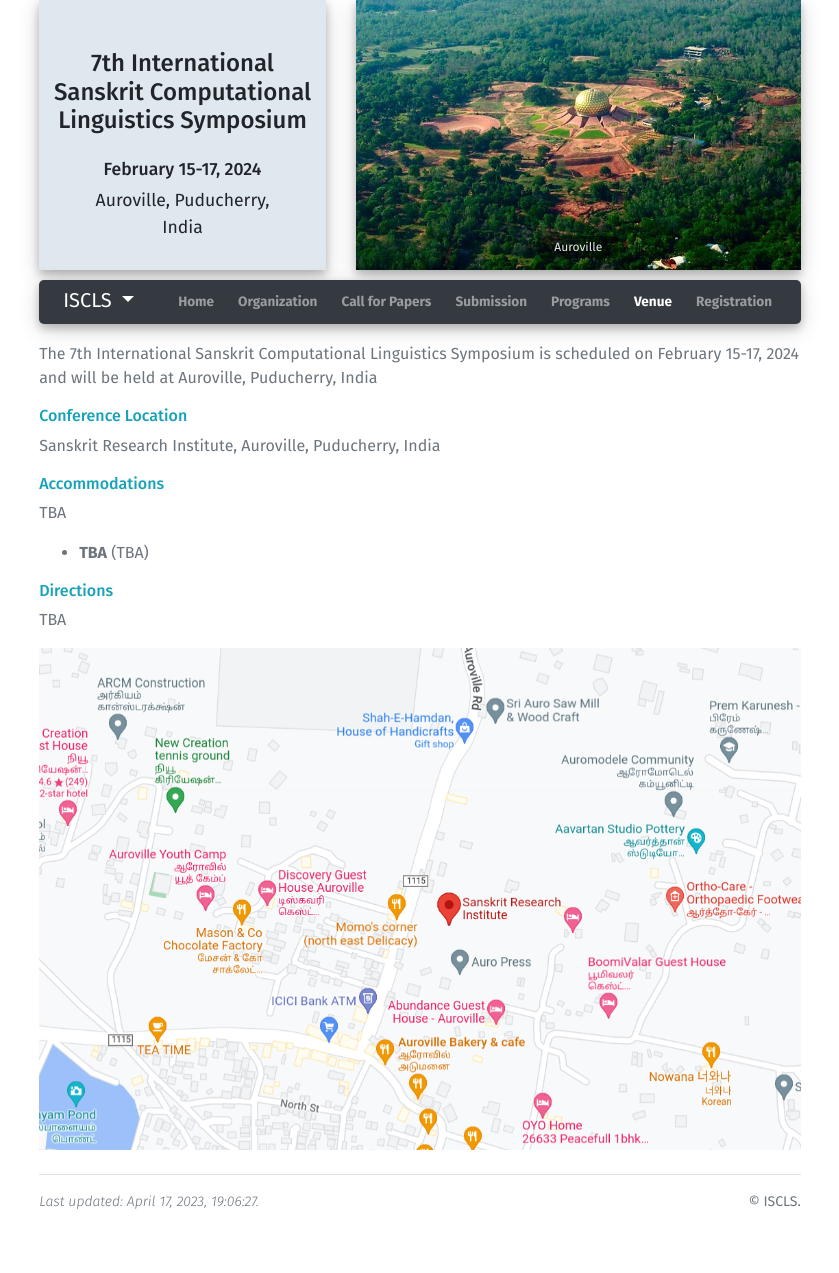
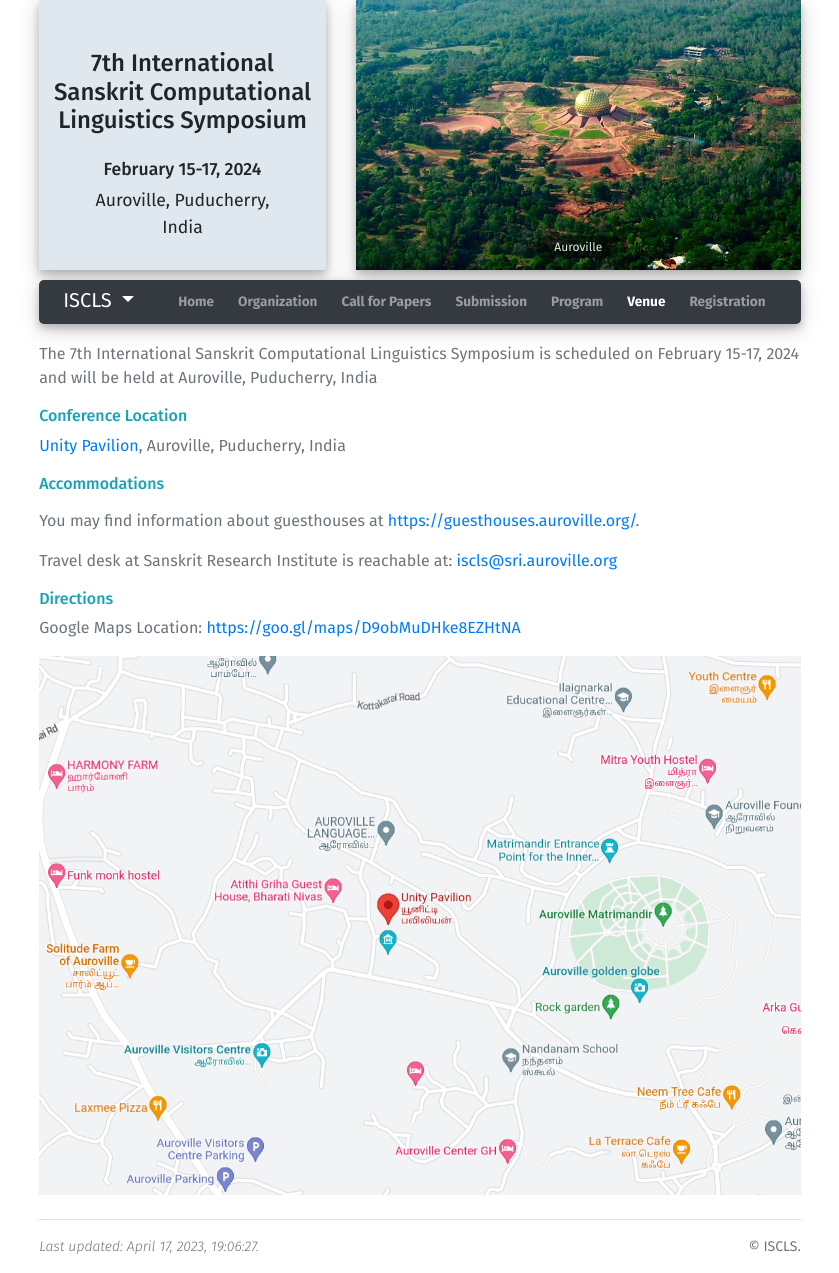
Before and after one commit to iscls/iscls-conference-template, a Jekyll site: the page built from venue.html, in a window 1280 px wide. Shown: the whole page, without its empty margins (220-1059 px from the left). Built offline with Jekyll 4.4.1, drawn with Linux system fonts in a browser that asks for light colours; before the commit the page ends 1228 px from its top, so only the background shows below that.

Commit message:
docs: update venue details for iscls2024

```diff
--- a/_data/conference.yml
+++ b/_data/conference.yml
@@ -73,7 +73,7 @@ navbar:
     path: /submission.html
     visible: True
   - id: 4
-    label: Programs
+    label: Program
     path: /program.html
     visible: True
   - id: 5
--- a/_data/venue.yml
+++ b/_data/venue.yml
@@ -1,13 +1,18 @@
-address: >
-  Sanskrit Research Institute,
+address: |
+  <a href="https://www.unitypavilion.in/">Unity Pavilion</a>,
   Auroville, Puducherry,
   India
 directions: >
-  TBA
+  Google Maps Location: <a href="https://goo.gl/maps/D9obMuDHke8EZHtNA">https://goo.gl/maps/D9obMuDHke8EZHtNA</a>
 accommodation:
   instructions: >
-    TBA
+    <p>
+      You may find information about guesthouses at <a href="https://guesthouses.auroville.org/">https://guesthouses.auroville.org/</a>.
+    </p>
+    <p>
+      Travel desk at Sanskrit Research Institute is reachable at: <a href="mailto:iscls@sri.auroville.org">iscls@sri.auroville.org</a>
+    </p>
   hotels:
-    - name: TBA
-      address: TBA
+    # - name: TBA
+    #   address: TBA
 direction: ./assets/images/direction.png
```
Also changed, not shown: assets/images/direction.png.
